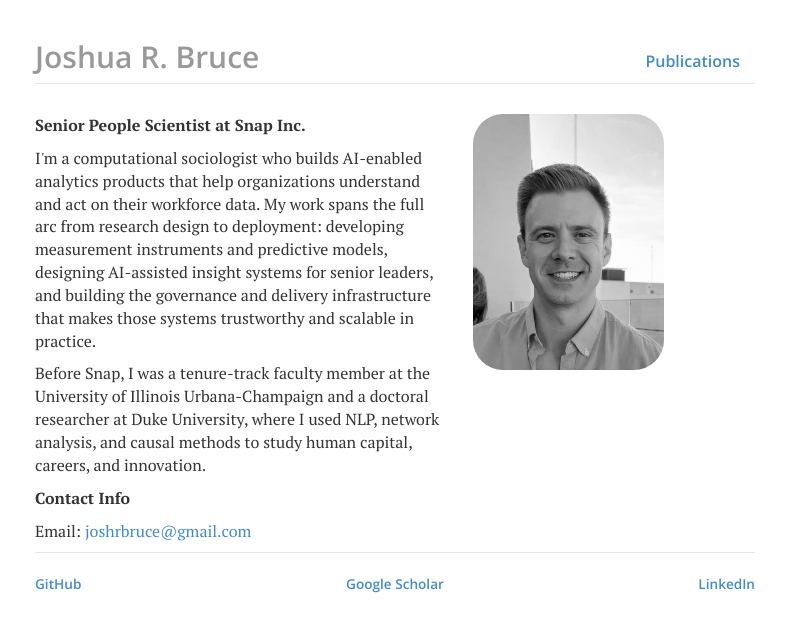
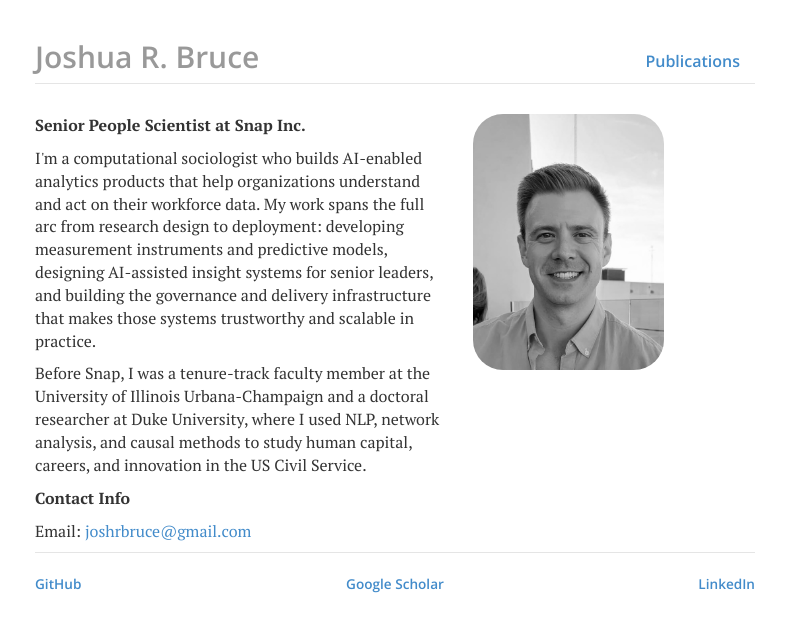
Before and after one commit to joshuarbruce/joshuarbruce.github.io, a Jekyll site: the page built from index.html, in a window 1280 px wide. Shown: the top 632 px of the page, without its empty margins (245-1031 px from the left). Built offline with Jekyll 4.4.1, drawn with Linux system fonts in a browser that asks for light colours; nearby versions of some CDN libraries.

Commit message:
Update index.html

```diff
--- a/index.html
+++ b/index.html
@@ -6,7 +6,7 @@
 	<div class="col-sm-7">
 		<p><b>Senior People Scientist at Snap Inc.</b></p>
 		<p>I'm a computational sociologist who builds AI-enabled analytics products that help organizations understand and act on their workforce data. My work spans the full arc from research design to deployment: developing measurement instruments and predictive models, designing AI-assisted insight systems for senior leaders, and building the governance and delivery infrastructure that makes those systems trustworthy and scalable in practice.</p>
-		<p>Before Snap, I was a tenure-track faculty member at the University of Illinois Urbana-Champaign and a doctoral researcher at Duke University, where I used NLP, network analysis, and causal methods to study human capital, careers, and innovation.</p>
+		<p>Before Snap, I was a tenure-track faculty member at the University of Illinois Urbana-Champaign and a doctoral researcher at Duke University, where I used NLP, network analysis, and causal methods to study human capital, careers, and innovation in the US Civil Service.</p>
 	</div>
 	<div class="col-sm-5">
 		<img class="rounded-corners" alt="Josh Bruce" src="files/spain_me.jpg" style="height:256px"/>
```
